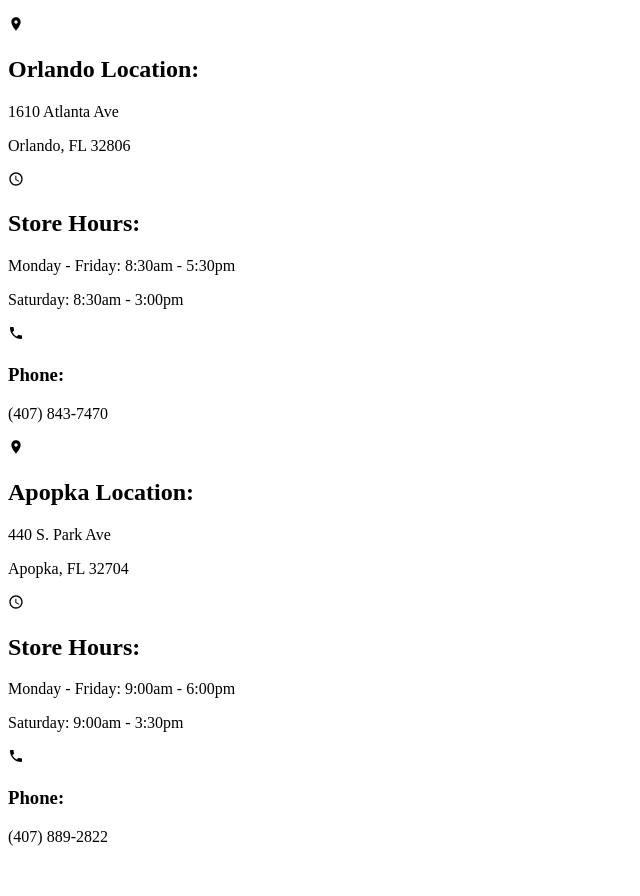
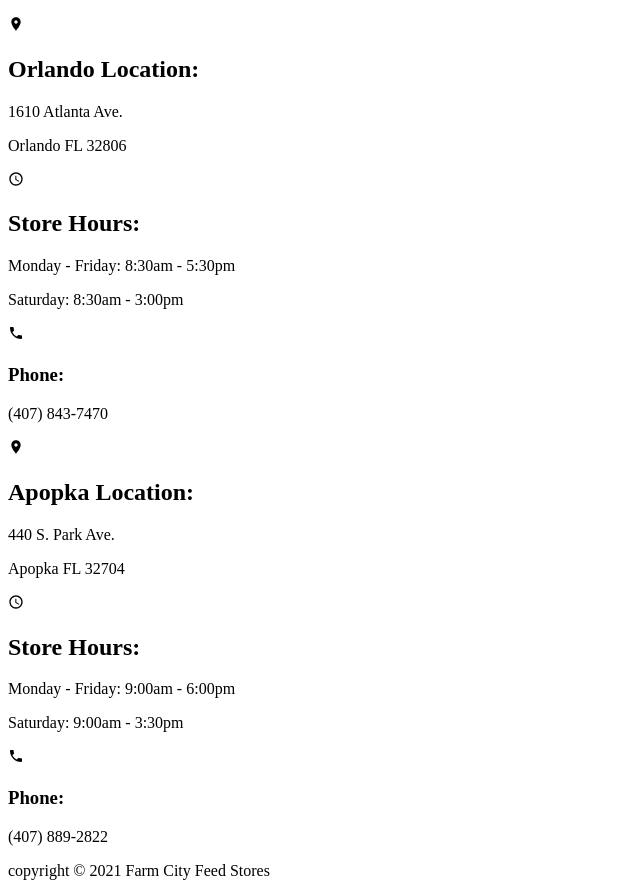
Before and after one commit to scottdiemer/farmcity, a Next.js app: page / in a window 1280 px wide. Shown: the part 1282-2178 px from the top of the page, without its empty margins (0-640 px from the left). Before the commit the page ends 2144 px from the top, so only its background shows below. Built offline with nearby package versions, Linux system fonts and the light colour scheme.

Commit message:
changed footer to pull store info from data file to fill component

```diff
--- a/components/about.js
+++ b/components/about.js
@@ -2,7 +2,7 @@
   return (
     <section className="bg-green-100 p-7">
       <div className="container prose">
-        <h2>About Us</h2>
+        <h2 className="text-center">About Us</h2>
         <p className="prose">
           Lorem ipsum dolor sit amet consectetur adipisicing elit. Officia quod
           tempora minus earum, sequi veniam voluptatem culpa perspiciatis
--- a/components/footer.js
+++ b/components/footer.js
@@ -1,13 +1,14 @@
 import Image from "next/image";
 import Link from "next/link";
 import links from "../constants/links";
+import storeInfo from "../constants/store-info";
 import { MdLocationOn, MdPhone, MdAccessTime } from "react-icons/md";
 
 export default function Footer() {
   return (
     <>
       <footer className="bg-gray-100">
-        <div className="container flex justify-between p-4">
+        <div className="container flex flex-col items-center justify-between p-4 text-center md:text-left md:flex-row">
           <div className="flex items-center">
             <Image
               className="items-center"
@@ -18,7 +19,7 @@
             />
           </div>
           <div>
-            <ul className="uppercase">
+            <ul className="p-4 uppercase">
               {links.map((item, index) => {
                 return (
                   <li className="py-1 text-sm" key={index}>
@@ -30,45 +31,36 @@
               })}
             </ul>
           </div>
-          <div className="flex flex-col text-sm">
+          {storeInfo.map((item, index) => {
+            return (
+              <div
+                key={index}
+                className="flex flex-col items-center p-2 mt-2 text-sm md:items-start"
+              >
                 <div className="flex">
                   <MdLocationOn />
-              <h2 className="ml-2">Orlando Location:</h2>
+                  <h2 className="ml-2">{item.location} Location:</h2>
                 </div>
-            <p>1610 Atlanta Ave</p>
-            <p>Orlando, FL 32806</p>
+                <p>{item.address}</p>
+                <p>{item.city + " " + item.state + " " + item.zip}</p>
                 <div className="flex mt-2">
                   <MdAccessTime />
                   <h2 className="ml-2">Store Hours:</h2>
                 </div>
-            <p>Monday - Friday: 8:30am - 5:30pm</p>
-            <p>Saturday: 8:30am - 3:00pm</p>
+                <p>Monday - Friday: {item.weekdayHours}</p>
+                <p>Saturday: {item.saturdayHours}</p>
                 <div className="flex mt-2">
                   <MdPhone />
                   <h3 className="ml-2">Phone:</h3>
                 </div>
-            <p>(407) 843-7470</p>
+                <p>{item.phone}</p>
               </div>
-          <div className="flex flex-col text-sm">
-            <div className="flex">
-              <MdLocationOn />
-              <h2 className="ml-2">Apopka Location:</h2>
+            );
+          })}
         </div>
-            <p>440 S. Park Ave</p>
-            <p>Apopka, FL 32704</p>
-            <div className="flex mt-2">
-              <MdAccessTime />
-              <h2 className="ml-2">Store Hours:</h2>
-            </div>
-            <p>Monday - Friday: 9:00am - 6:00pm</p>
-            <p>Saturday: 9:00am - 3:30pm</p>
-            <div className="flex mt-2">
-              <MdPhone />
-              <h3 className="ml-2">Phone:</h3>
-            </div>
-            <p>(407) 889-2822</p>
-          </div>
-        </div>
+        <p className="text-center uppercase">
+          copyright &copy; 2021 Farm City Feed Stores
+        </p>
       </footer>
     </>
   );
--- /dev/null
+++ b/constants/store-info.js
@@ -0,0 +1,22 @@
+export default [
+  {
+    location: "Orlando",
+    address: "1610 Atlanta Ave.",
+    city: "Orlando",
+    state: "FL",
+    zip: "32806",
+    phone: "(407) 843-7470",
+    weekdayHours: "8:30am - 5:30pm",
+    saturdayHours: "8:30am - 3:00pm",
+  },
+  {
+    location: "Apopka",
+    address: "440 S. Park Ave.",
+    city: "Apopka",
+    state: "FL",
+    zip: "32704",
+    phone: "(407) 889-2822",
+    weekdayHours: "9:00am - 6:00pm",
+    saturdayHours: "9:00am - 3:30pm",
+  },
+];
```
Lines whose indentation alone changed are shown as unchanged.
